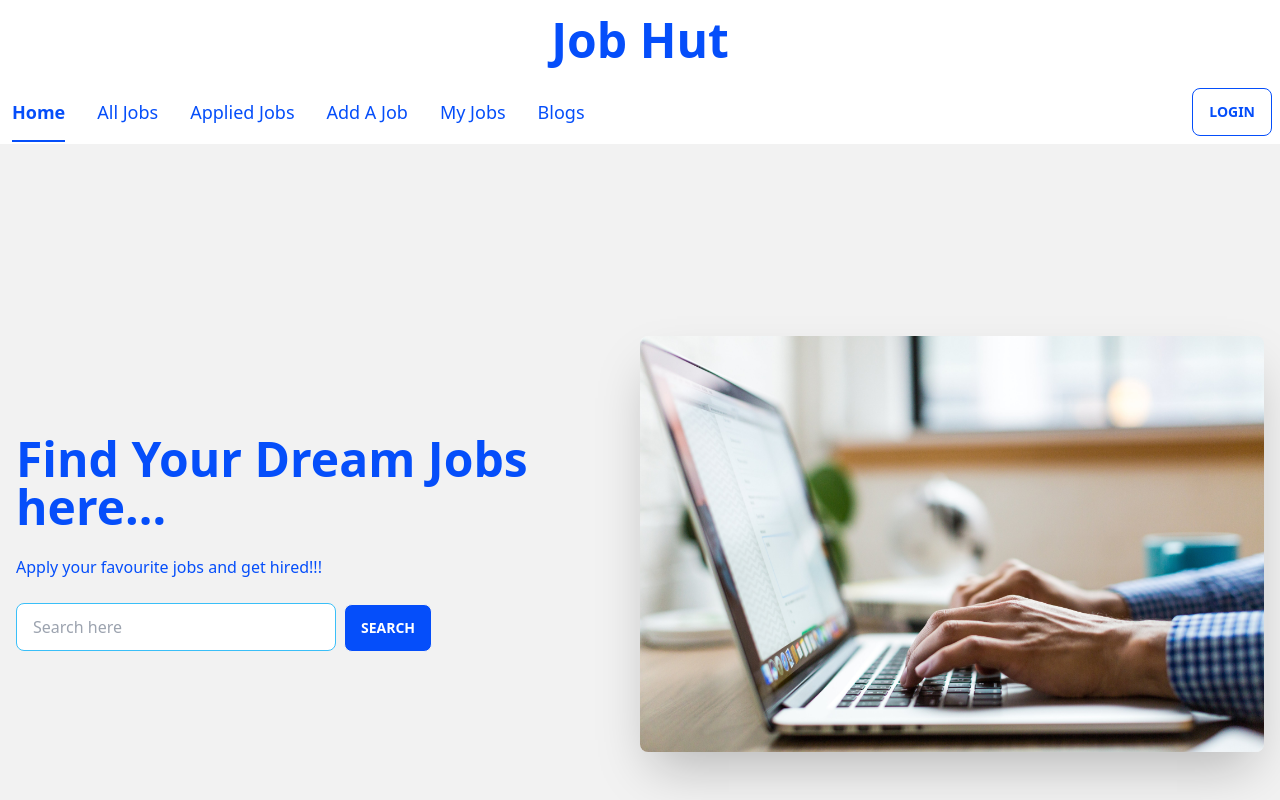
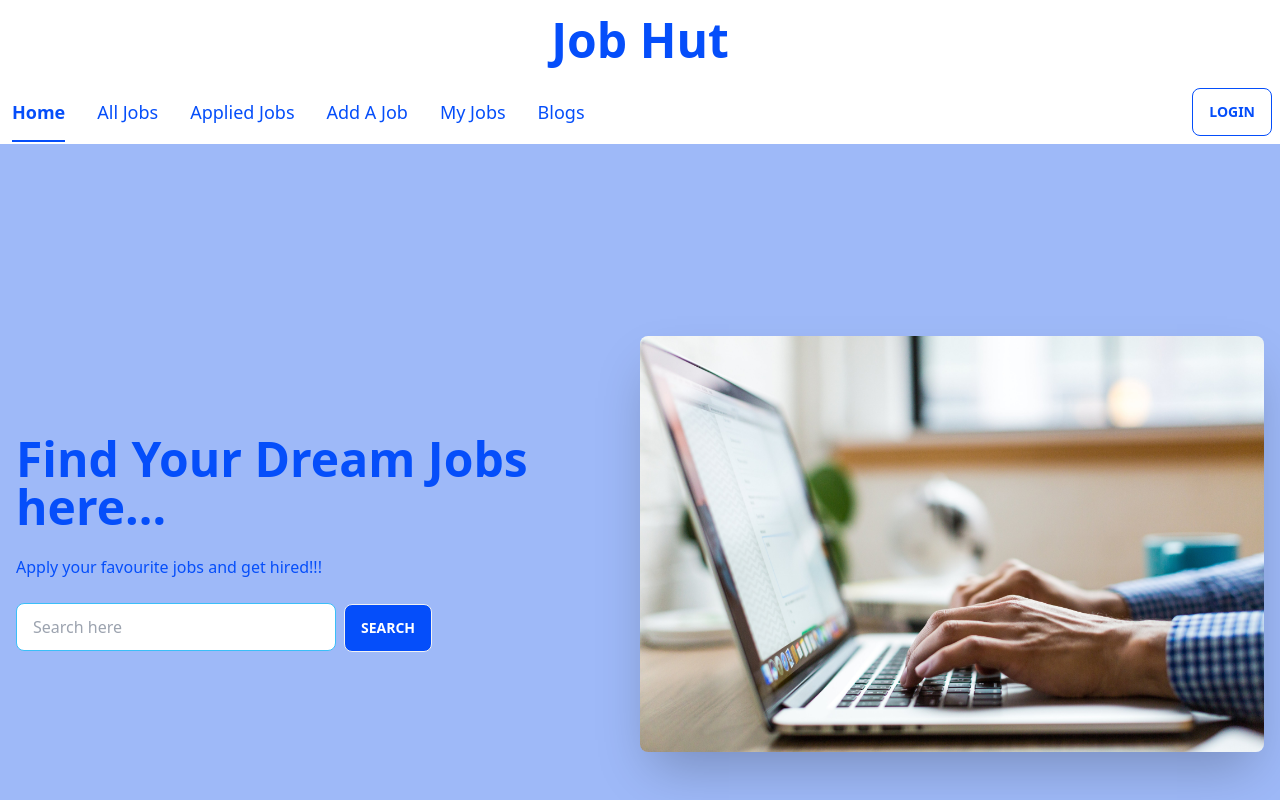
Before and after one commit to Rafiul23/job-hut-client, a React (Vite) app: page / in a window 1280 px wide. Shown: the top 800 px of the page. Built offline with nearby package versions, Linux system fonts and the light colour scheme.

Commit message:
background color of banner is changed

```diff
--- a/src/Components/Banner.jsx
+++ b/src/Components/Banner.jsx
@@ -3,7 +3,7 @@ import bannerPic from '../assets/bannerpic.jpg'
 const Banner = () => {
     return (
         <div>
-            <div className="hero min-h-screen bg-base-200">
+            <div className="hero min-h-screen bg-[#9eb9f8]">
                 <div className="hero-content flex-col lg:flex-row-reverse">
                     <img src={bannerPic} className="w-1/2 rounded-lg shadow-2xl" />
                     <div className='text-[#054efa] w-1/2'>
```
